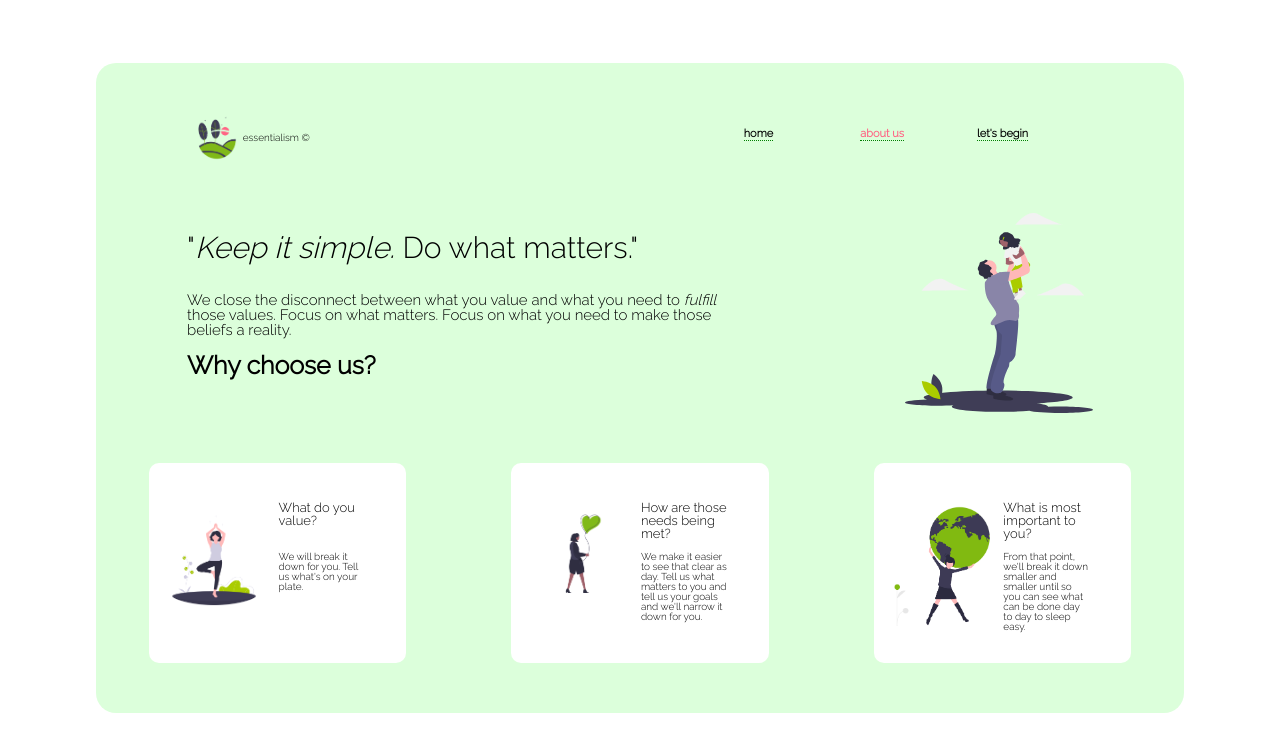
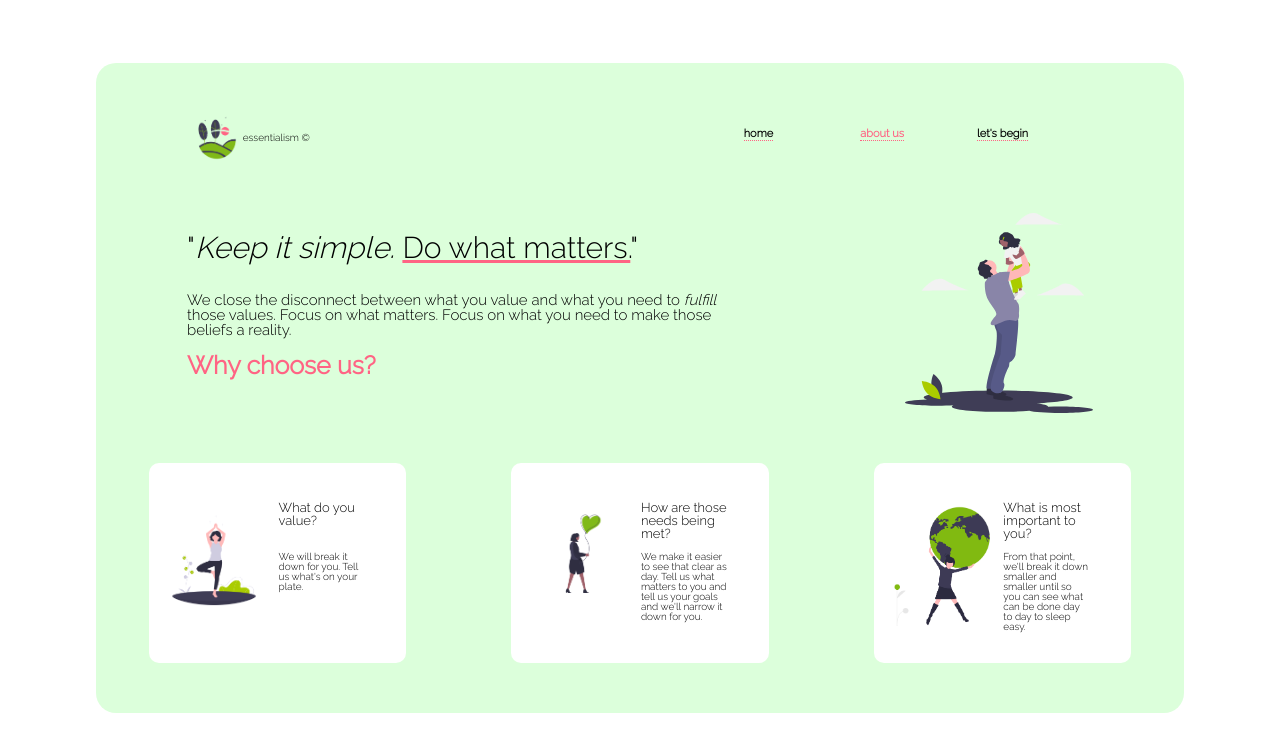
Before and after one commit to Buildweek-Essentialism/essentialism-buildweek, a plain HTML site: page index.html in a window 1280 px wide. Drawn offline with nearby package versions, Linux system fonts and the light colour scheme.

Commit message:
some visual updates, figured out color palette

```diff
--- a/index.html
+++ b/index.html
@@ -43,8 +43,8 @@
         <div class="text-section">
           <div>
             <h1>
-              "<span class="header-style">Keep it simple.</span> Do what
-              matters."
+              "<span class="header-style">Keep it simple.</span>
+              <span class="header-style-two">Do what matters.</span>"
             </h1>
           </div>
           <div class="text-section-main">
--- a/style/index.css
+++ b/style/index.css
@@ -203,7 +203,7 @@ a {
   color: black;
   font-weight: bold;
   font-family: var(--main-font);
-  border-bottom: 1px dotted green;
+  border-bottom: 1px dotted var(--second-main-color);
 }
 
 .one {
@@ -253,9 +253,15 @@ h1 {
   font-style: italic;
 }
 
+.header-style-two {
+  text-decoration: underline;
+  text-decoration-color: var(--second-main-color);
+}
+
 h2 {
   font-size: 2.5rem;
   font-weight: bold;
+  color: var(--second-main-color);
 }
 
 .middle-image {
```
